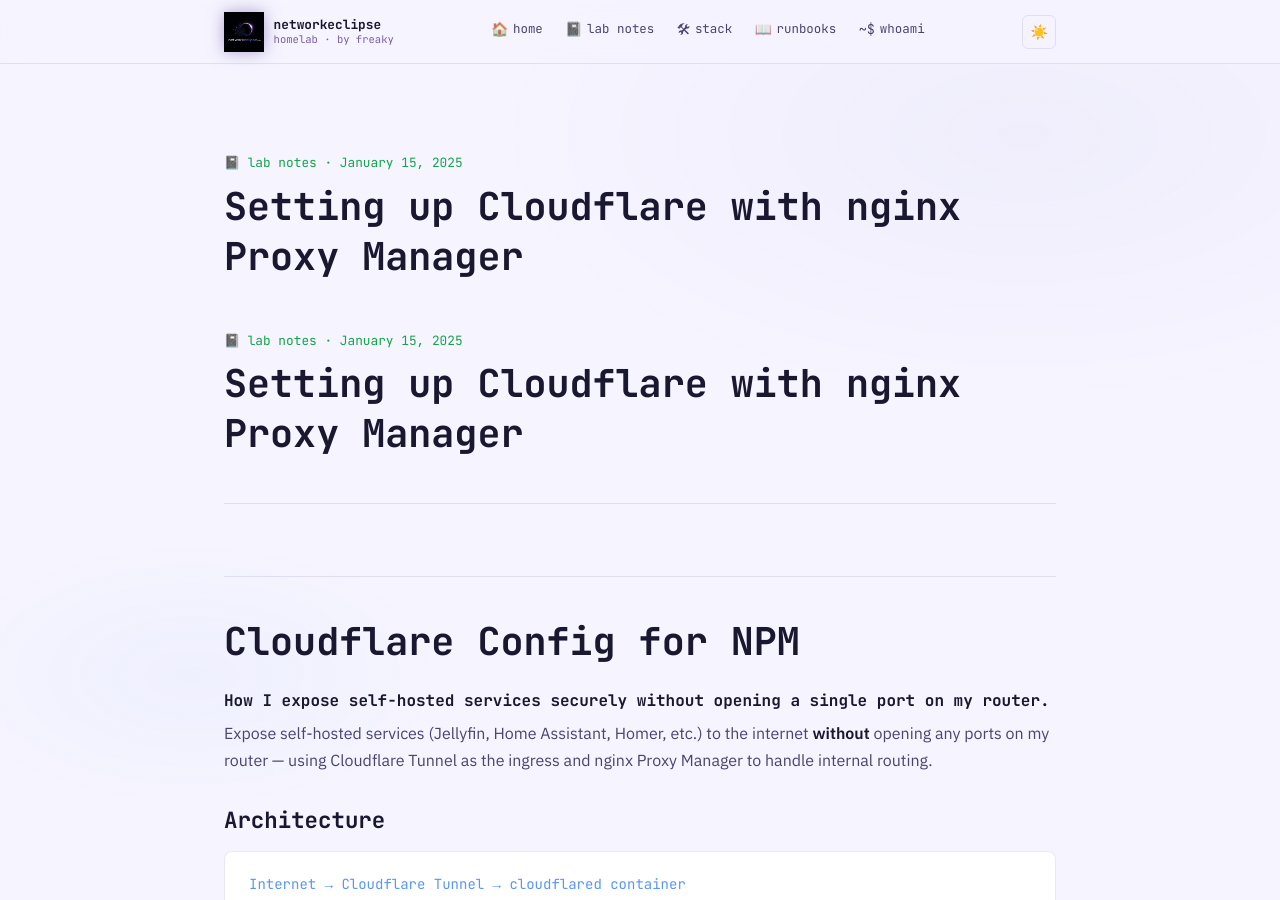
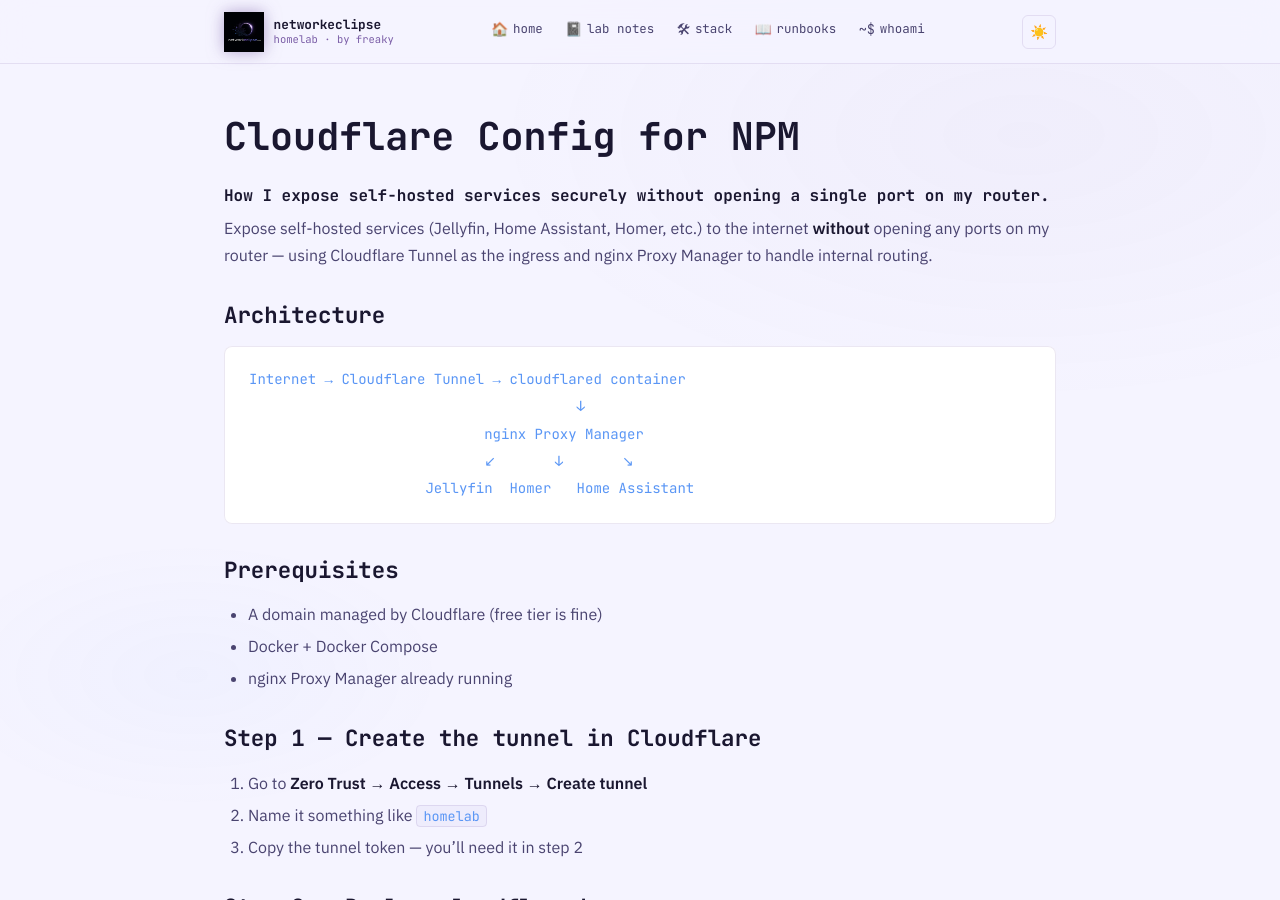
Before and after one commit to Freaky2112/freaky2112.github.io, a Jekyll site: the page built from _posts/2025-01-15-cloudflare-tunnel-nginx-proxy.md, in a window 1280 px wide and 900 px high. Built offline with Jekyll 4.4.1, drawn with Linux system fonts in a browser that asks for light colours.

Commit message:
fixing display issue

```diff
--- a/_posts/2025-01-15-cloudflare-tunnel-nginx-proxy.md
+++ b/_posts/2025-01-15-cloudflare-tunnel-nginx-proxy.md
@@ -3,19 +3,6 @@
 title: "Setting up Cloudflare with nginx Proxy Manager"
 ---
 
-
-<div class="page-header">
-  <p class="mono" style="color: var(--green); font-size: 0.8rem; margin-bottom: 0.5rem;">
-    📓 lab notes · {{ page.date | date: "%B %d, %Y" }}
-  </p>
-  <h1>{{ page.title }}</h1>
-  <p>{{ page.excerpt }}</p>
-  <div style="margin-top: 0.75rem; display: flex; flex-wrap: wrap; gap: 0.35rem;">
-    {% for tag in page.tags %}
-    <span class="badge badge-gray">{{ tag }}</span>
-    {% endfor %}
-  </div>
-</div>
 
 # Cloudflare Config for NPM
 ### How I expose self-hosted services securely without opening a single port on my router.
```
